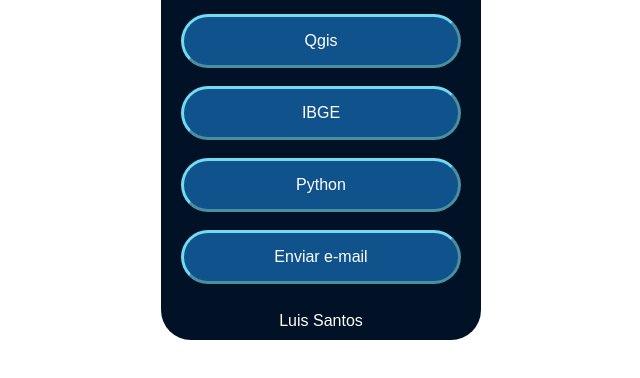
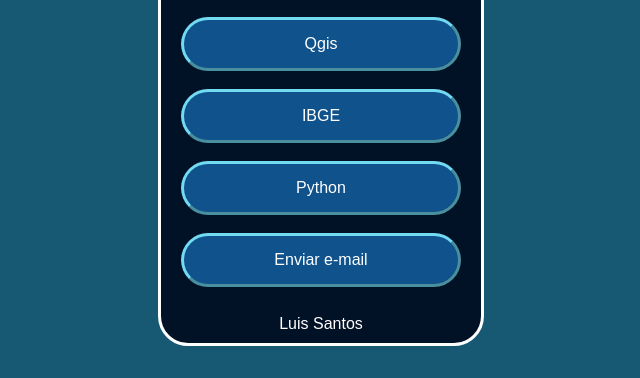
Before and after one commit to riquetti/my-links, a plain HTML site: page index.html in a window 1280 px wide. Shown: the part 422-800 px from the top of the page, without its empty margins (319-959 px from the left). Drawn offline with Linux system fonts and the light colour scheme.

Commit message:
Add files via upload

```diff
--- a/style.css
+++ b/style.css
@@ -4,7 +4,7 @@
 }
 
 body {
-    background-color: white;
+    background-color: #175973;
     font-family: sans-serif;
 }
 
@@ -67,4 +67,5 @@ footer{
     margin-left: auto;
     margin-right: auto;
     border-radius: 30px;
+    border: solid white;
 }
```
